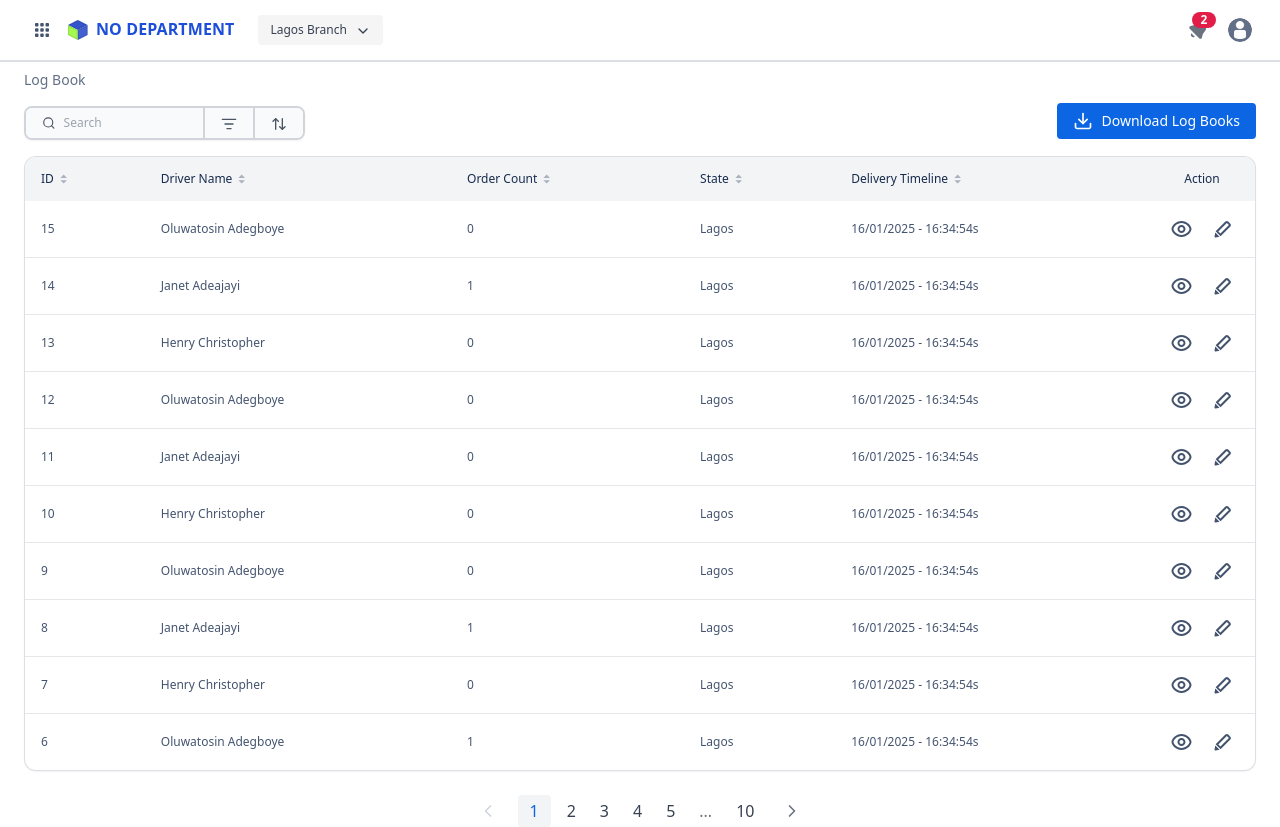
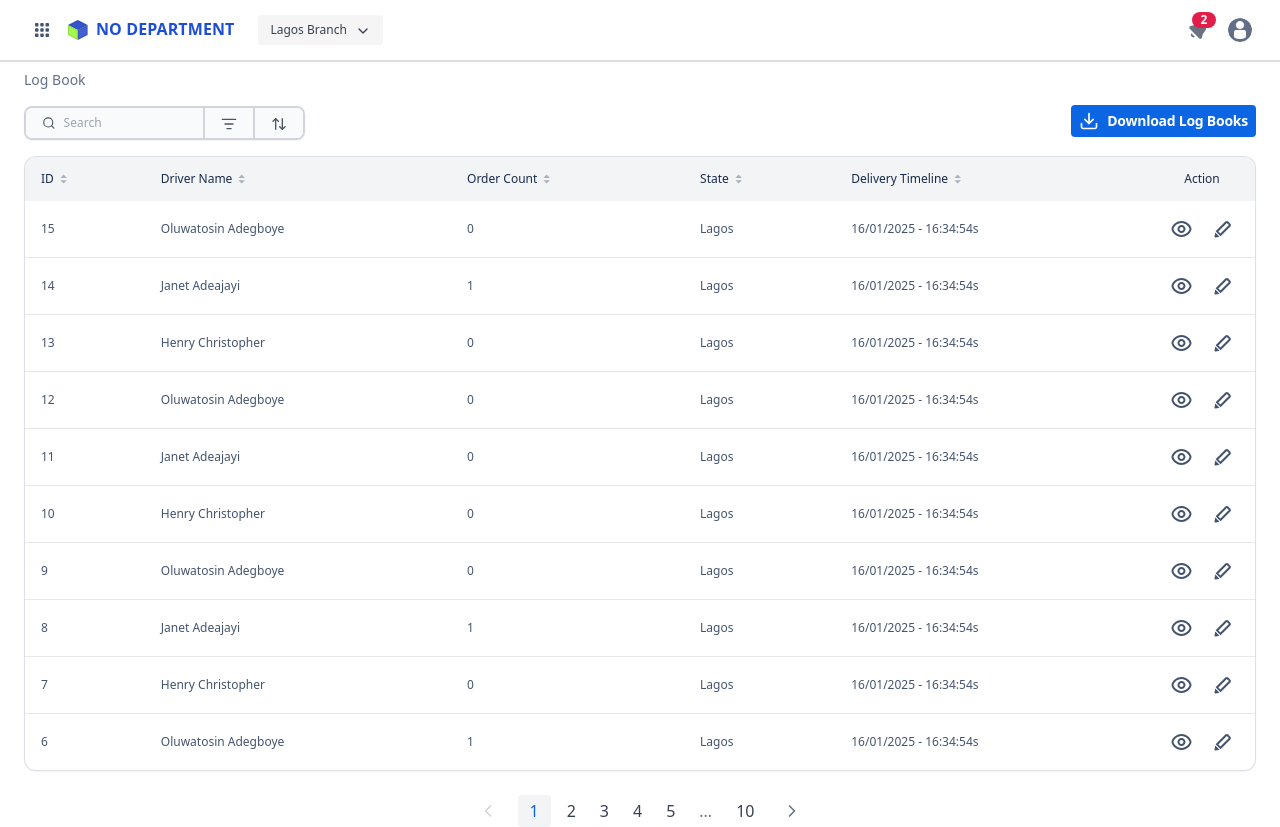
Before and after one commit to Ahamisi/rm-frontend, a Vue app: page /outbound/log-book in a window 1280 px wide. Built offline with nearby package versions, Linux system fonts and the light colour scheme.

Commit message:
Blue BTN Fix Evrywhere

```diff
--- a/src/views/Pages/Outbound/LogBook.vue
+++ b/src/views/Pages/Outbound/LogBook.vue
@@ -26,9 +26,10 @@
         :key="childKey"
       >
         <template v-slot:header_actions>
-          <button
-            @click="downloadLogBooks"
-            class="flex items-center gap-x-2 px-4 py-2 rounded text-white bg-[#0C66E4] hover:bg-[#0C66E4]/80"
+          <Button
+            type="blue-btn"
+            :onClick="downloadLogBooks"
+            classStyle="flex items-center gap-x-2 px-4 py-2 rounded text-white bg-[#0C66E4] hover:bg-[#0C66E4]/80"
           >
             <svg width="20" height="20" viewBox="0 0 24 24" fill="none" xmlns="http://www.w3.org/2000/svg">
               <path d="M21 15V19C21 19.5304 20.7893 20.0391 20.4142 20.4142C20.0391 20.7893 19.5304 21 19 21H5C4.46957 21 3.96086 20.7893 3.58579 20.4142C3.21071 20.0391 3 19.5304 3 19V15" stroke="currentColor" stroke-width="2" stroke-linecap="round" stroke-linejoin="round"/>
@@ -36,7 +37,7 @@
               <path d="M12 15V3" stroke="currentColor" stroke-width="2" stroke-linecap="round" stroke-linejoin="round"/>
             </svg>
             <span class="text-sm">Download Log Books</span>
-          </button>
+          </Button>
         </template>
 
         <template #column="col">
@@ -166,12 +167,14 @@
       <!-- Footer with Close button -->
       <template #footer>
         <div class="flex justify-end">
-          <button
-            @click="showLogBookModal = false"
-            class="px-4 py-2 text-sm font-medium bg-[#0C66E4] text-white rounded-md hover:bg-[#0C66E4]/80 focus:outline-none focus:ring-2 focus:ring-offset-2 focus:ring-blue-500"
+          <Button
+            type="blue-btn"
+                :onClick="() => showLogBookModal = false"
+            classStyle="px-4 py-2 text-sm font-medium bg-[#0C66E4] text-white rounded-md hover:bg-[#0C66E4]/80 focus:outline-none focus:ring-2 focus:ring-offset-2 focus:ring-blue-500"
           >
             Close
-          </button>
+          </Button>
+
         </div>
       </template>
     </SideBarModal>
@@ -189,6 +192,7 @@ import OrderHeader from '@/views/Components/ui/OrderHeader.vue'
 // @ts-ignore
 import SuccessAlertToast from '@/views/Components/SuccessAlertToast.vue'
 import type { TableColumn } from '@/types'
+import Button from '@/views/Components/ui/Button.vue'
 
 const router = useRouter()
 
--- a/src/views/Pages/Outbound/LogBookEdit.vue
+++ b/src/views/Pages/Outbound/LogBookEdit.vue
@@ -32,12 +32,13 @@
       </OrderHeader>
 
       <!-- Right: Update button -->
-      <button
-        @click="updateLogBook"
-        class="px-4 py-2 text-sm font-medium bg-[#0C66E4] text-white rounded-md hover:bg-[#0C66E4]/80"
+      <Button
+        type="blue-btn"
+        :onClick="updateLogBook"
+        classStyle="px-4 py-2 text-sm font-medium bg-[#0C66E4] text-white rounded-md hover:bg-[#0C66E4]/80"
       >
         Update
-      </button>
+      </Button>
     </div>
 
     <!-- Success Toast Modal -->
--- a/src/views/Pages/Outbound/OrderFulfillment.vue
+++ b/src/views/Pages/Outbound/OrderFulfillment.vue
@@ -37,11 +37,10 @@
         :onClick="attemptCheckOut"
         classStyle="px-4 py-2"
         :disabled="!canCheckOut"
-        style="color: #091E424F !important; fill-opacity: 0.31 !important;"
       >
       <svg width="24" height="24" viewBox="0 0 24 24" fill="none" xmlns="http://www.w3.org/2000/svg">
-        <path fill-rule="evenodd" clip-rule="evenodd" d="M20.99 6C20.9909 6.12978 20.9661 6.25846 20.917 6.3786C20.8679 6.49874 20.7955 6.60798 20.704 6.7L19.371 7.969L20.655 9.269C20.7934 9.38673 20.8964 9.54055 20.9526 9.71335C21.0088 9.88614 21.0159 10.0711 20.9732 10.2477C20.9305 10.4243 20.8396 10.5856 20.7107 10.7137C20.5818 10.8417 20.4199 10.9315 20.243 10.973C20.0663 11.0152 19.8814 11.0079 19.7085 10.952C19.5357 10.8961 19.3815 10.7937 19.263 10.656L17.287 8.687C17.1034 8.50291 17.0003 8.25351 17.0003 7.9935C17.0003 7.73349 17.1034 7.48409 17.287 7.3L19.322 5.272C19.463 5.13804 19.6403 5.04858 19.8319 5.01479C20.0234 4.981 20.2207 5.00437 20.399 5.082C20.764 5.242 20.996 5.604 20.99 6ZM5 14C5 12.895 5.902 12 7.009 12H14.991C16.101 12 17 12.894 17 14.006V18.446C17 21.851 5 21.851 5 18.446V14Z" fill="#091E42" fill-opacity="0.31"/>
-        <path d="M11 11C13.2091 11 15 9.20914 15 7C15 4.79086 13.2091 3 11 3C8.79086 3 7 4.79086 7 7C7 9.20914 8.79086 11 11 11Z" fill="#091E42" fill-opacity="0.31"/>
+        <path fill-rule="evenodd" clip-rule="evenodd" d="M20.99 6C20.9909 6.12978 20.9661 6.25846 20.917 6.3786C20.8679 6.49874 20.7955 6.60798 20.704 6.7L19.371 7.969L20.655 9.269C20.7934 9.38673 20.8964 9.54055 20.9526 9.71335C21.0088 9.88614 21.0159 10.0711 20.9732 10.2477C20.9305 10.4243 20.8396 10.5856 20.7107 10.7137C20.5818 10.8417 20.4199 10.9315 20.243 10.973C20.0663 11.0152 19.8814 11.0079 19.7085 10.952C19.5357 10.8961 19.3815 10.7937 19.263 10.656L17.287 8.687C17.1034 8.50291 17.0003 8.25351 17.0003 7.9935C17.0003 7.73349 17.1034 7.48409 17.287 7.3L19.322 5.272C19.463 5.13804 19.6403 5.04858 19.8319 5.01479C20.0234 4.981 20.2207 5.00437 20.399 5.082C20.764 5.242 20.996 5.604 20.99 6ZM5 14C5 12.895 5.902 12 7.009 12H14.991C16.101 12 17 12.894 17 14.006V18.446C17 21.851 5 21.851 5 18.446V14Z" :fill="canCheckOut ? 'white' : '#091E42'" :fill-opacity="canCheckOut ? '1' : '0.31'"/>
+        <path d="M11 11C13.2091 11 15 9.20914 15 7C15 4.79086 13.2091 3 11 3C8.79086 3 7 4.79086 7 7C7 9.20914 8.79086 11 11 11Z" :fill="canCheckOut ? 'white' : '#091E42'" :fill-opacity="canCheckOut ? '1' : '0.31'"/>
       </svg>
 
         Check Out
```
